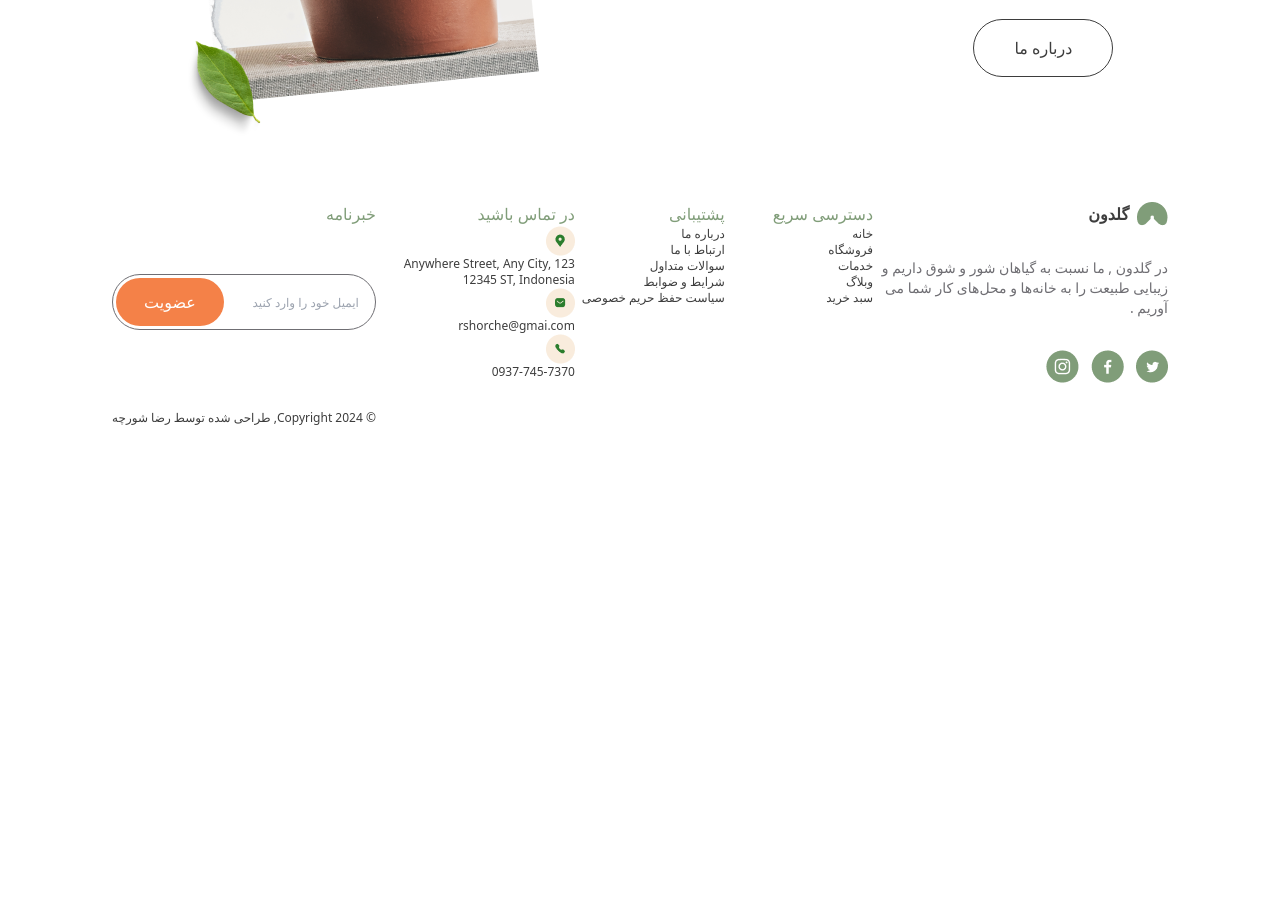
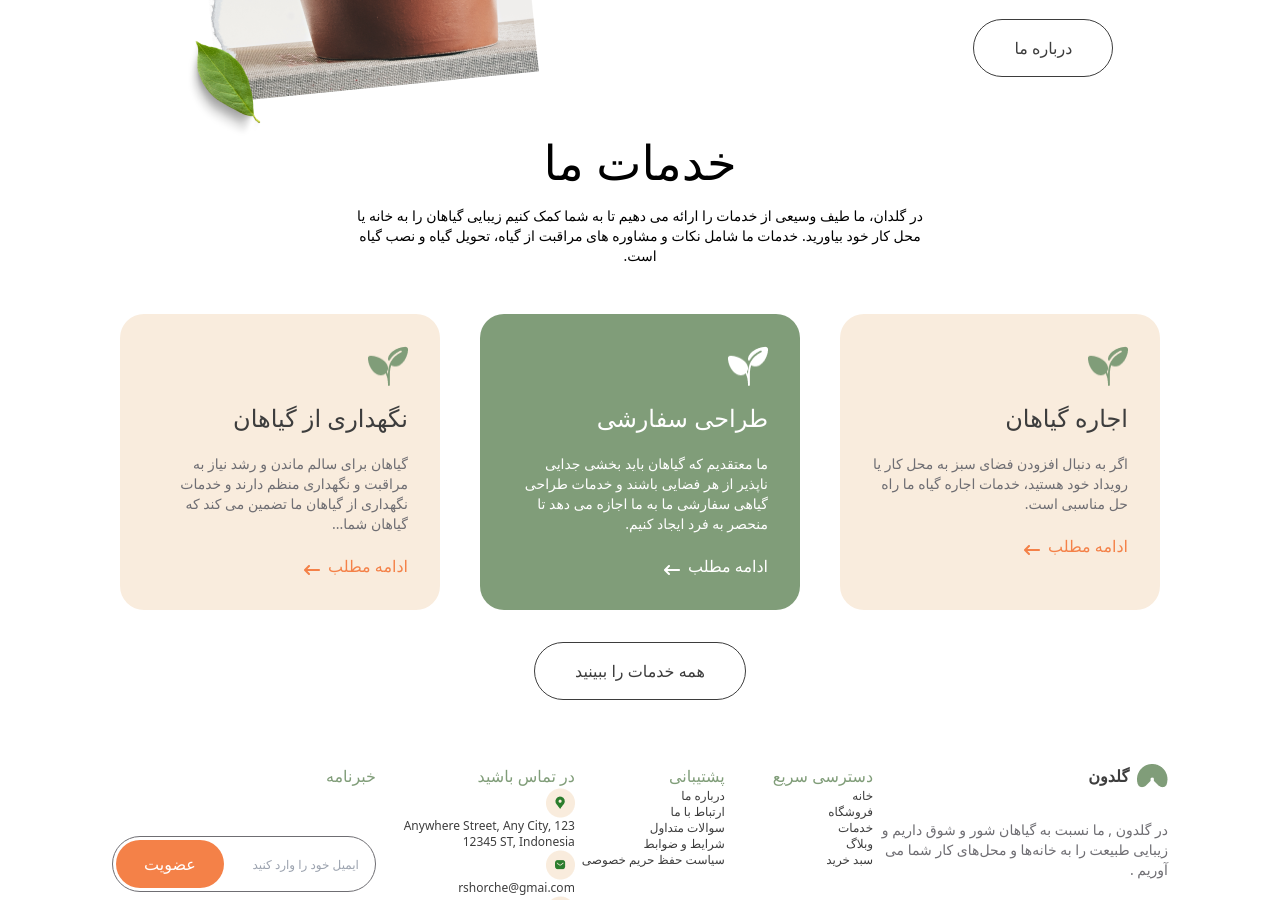
Before and after one commit to rshorche/Plant-Shop, a React (Vite) app: page / in a window 1280 px wide. Shown: the part 1200-2100 px from the top of the page. Before the commit the page ends 1690 px from the top, so only its background shows below. Built offline with nearby package versions, Linux system fonts and the light colour scheme; the HTML template or start-up script is replaced by a standard one.

Commit message:
feat: home Create section 3

```diff
--- a/src/pages/home/Home.jsx
+++ b/src/pages/home/Home.jsx
@@ -1,3 +1,5 @@
+import { FaArrowLeftLong } from "react-icons/fa6";
+
 export default function Home() {
   return (
     <div className="flex flex-col justify-center items-center px-4 sm:px-14">
@@ -133,6 +135,80 @@ export default function Home() {
           <img src="src/assets/images/home 2.png" alt="" />
         </div>
       </div>
+
+      {/* section  3 */}
+      <div>
+        <div className="max-w-xl text-center mx-auto">
+          <h3 className="text-5xl">خدمات ما</h3>
+          <p className="text-sm mt-5">
+            در گلدان، ما طیف وسیعی از خدمات را ارائه می دهیم تا به شما کمک کنیم
+            زیبایی گیاهان را به خانه یا محل کار خود بیاورید. خدمات ما شامل نکات
+            و مشاوره های مراقبت از گیاه، تحویل گیاه و نصب گیاه است.
+          </p>
+        </div>
+        <div className="flex flex-wrap justify-center gap-10 mt-12">
+          <div className="bg-cream text-white max-w-80 p-8 rounded-3xl">
+            <img
+              src="src/assets/images/leaves 2.png"
+              alt=""
+              className="w-10 h-10"
+            />
+            <div>
+              <h4 className="text-2xl text-black mt-4 ">اجاره گیاهان</h4>
+              <p className="text-sm text-gray my-5">
+                اگر به دنبال افزودن فضای سبز به محل کار یا رویداد خود هستید،
+                خدمات اجاره گیاه ما راه حل مناسبی است.
+              </p>
+            </div>
+            <button className="text-base text-orange flex items-end gap-2">
+              ادامه مطلب
+              <FaArrowLeftLong />
+            </button>
+          </div>
+          <div className="bg-green text-white max-w-80 p-8 rounded-3xl">
+            <img
+              src="src/assets/images/leaves 1.png"
+              alt=""
+              className="w-10 h-10"
+            />
+            <div>
+              <h4 className="text-2xl mt-4">طراحی سفارشی</h4>
+              <p className="text-sm my-5">
+                ما معتقدیم که گیاهان باید بخشی جدایی ناپذیر از هر فضایی باشند و
+                خدمات طراحی گیاهی سفارشی ما به ما اجازه می دهد تا منحصر به فرد
+                ایجاد کنیم.
+              </p>
+            </div>
+            <button className="text-base flex items-end gap-2">
+              ادامه مطلب
+              <FaArrowLeftLong />
+            </button>
+          </div>
+          <div className="bg-cream text-white max-w-80 p-8 rounded-3xl">
+            <img
+              src="src/assets/images/leaves 2.png"
+              alt=""
+              className="w-10 h-10"
+            />
+            <div>
+              <h4 className="text-2xl text-black mt-4 ">نگهداری از گیاهان</h4>
+              <p className="text-sm text-gray my-5">
+                گیاهان برای سالم ماندن و رشد نیاز به مراقبت و نگهداری منظم دارند
+                و خدمات نگهداری از گیاهان ما تضمین می کند که گیاهان شما...
+              </p>
+            </div>
+            <button className="text-base text-orange flex items-end gap-2">
+              ادامه مطلب
+              <FaArrowLeftLong />
+            </button>
+          </div>
+        </div>
+        <div className="flex justify-center mt-8">
+          <button className="bg-white text-black py-4 px-10 rounded-full border text-sm md:text-base">
+            همه خدمات را ببینید
+          </button>
+        </div>
+      </div>
     </div>
   );
 }
```
Also changed, not shown: src/assets/images/leaves 1.png (added), src/assets/images/leaves 2.png (added).
